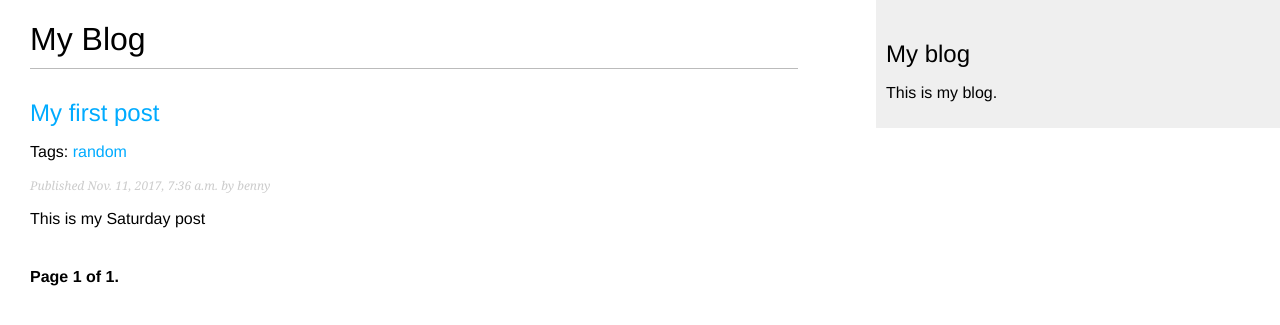
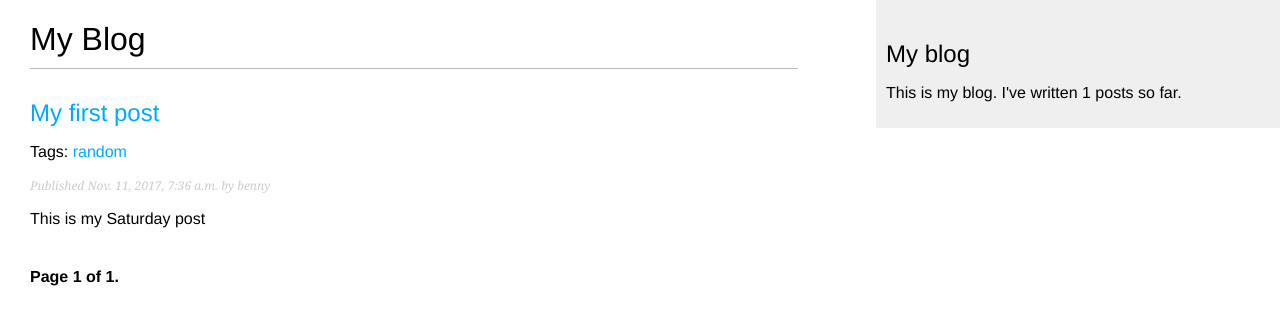
Before and after one commit to binhnguyennus/djblog, a Django app: page /blog/ in a window 1280 px wide. Shown: the top 325 px of the page. Run offline with Django 3.2, Linux system fonts and the light colour scheme; data comes from the database, SQL or seed files in the repository; both versions use the stored data as it was after the commit; parts of the project's set-up code (start-up, migrations or seed data) failed here and were passed over.

Commit message:
Create the custom tag to retrive the total number of posts

```diff
--- a/mysite/blog/templates/blog/base.html
+++ b/mysite/blog/templates/blog/base.html
@@ -1,4 +1,5 @@
 {% load staticfiles %}
+{% load blog_tags %}
 <!DOCTYPE html>
 <html>
 <head>
@@ -12,7 +13,7 @@
     </div>
     <div id="sidebar">
         <h2>My blog</h2>
-        <p>This is my blog.</p>
+        <p>This is my blog. I've written {% total_posts %} posts so far.</p>
     </div>
 </body>
 </html>
--- /dev/null
+++ b/mysite/blog/templatetags/blog_tags.py
@@ -0,0 +1,15 @@
+from django import template
+
+register = template.Library()
+
+from ..models import Post
+
+@register.simple_tag
+def total_posts():
+    return Post.published.count()
+
+
+@register.inclusion_tag('blog/post/latest_posts.html')
+def show_latest_posts(count=5):
+    latest_posts = Post.published.order_by('-publish')[:count]
+    return {'latest_posts': latest_posts}
```
Also changed, not shown: mysite/blog/templatetags/__init__.py (added), mysite/db.sqlite3.
